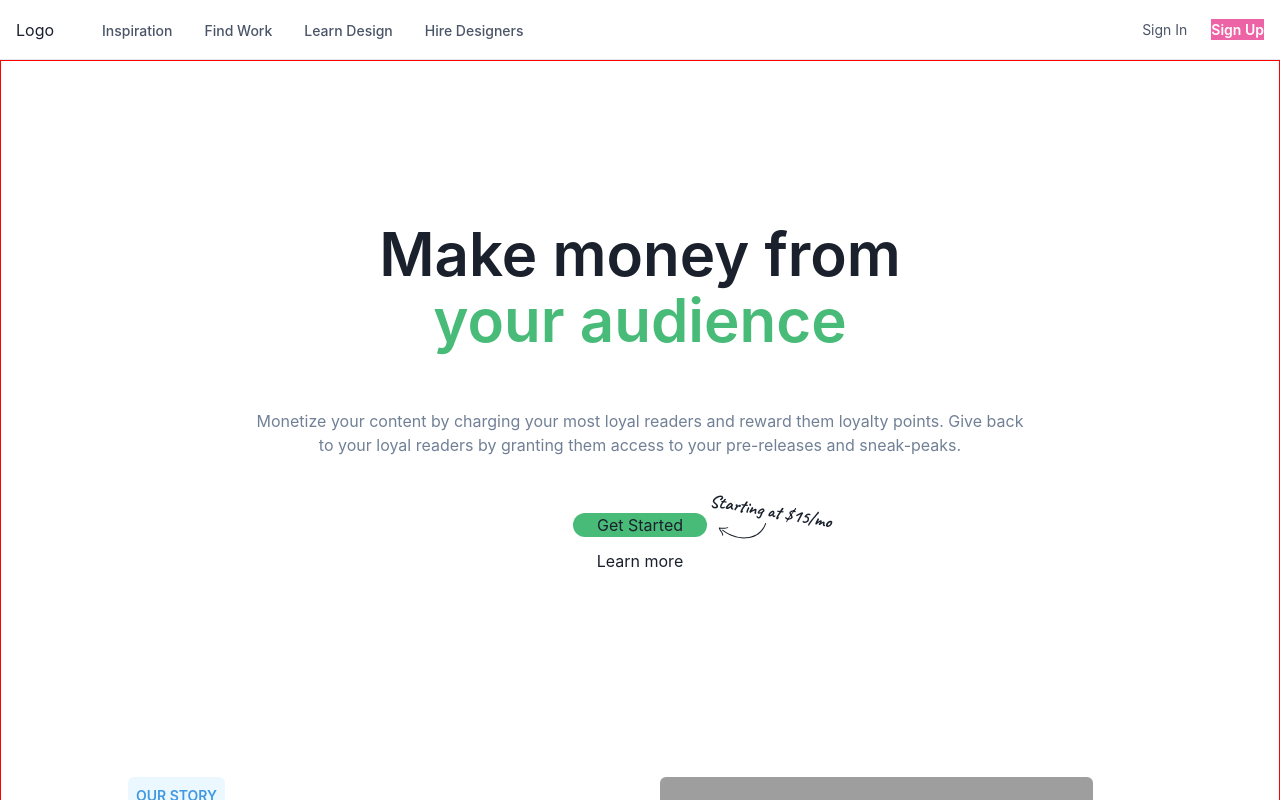
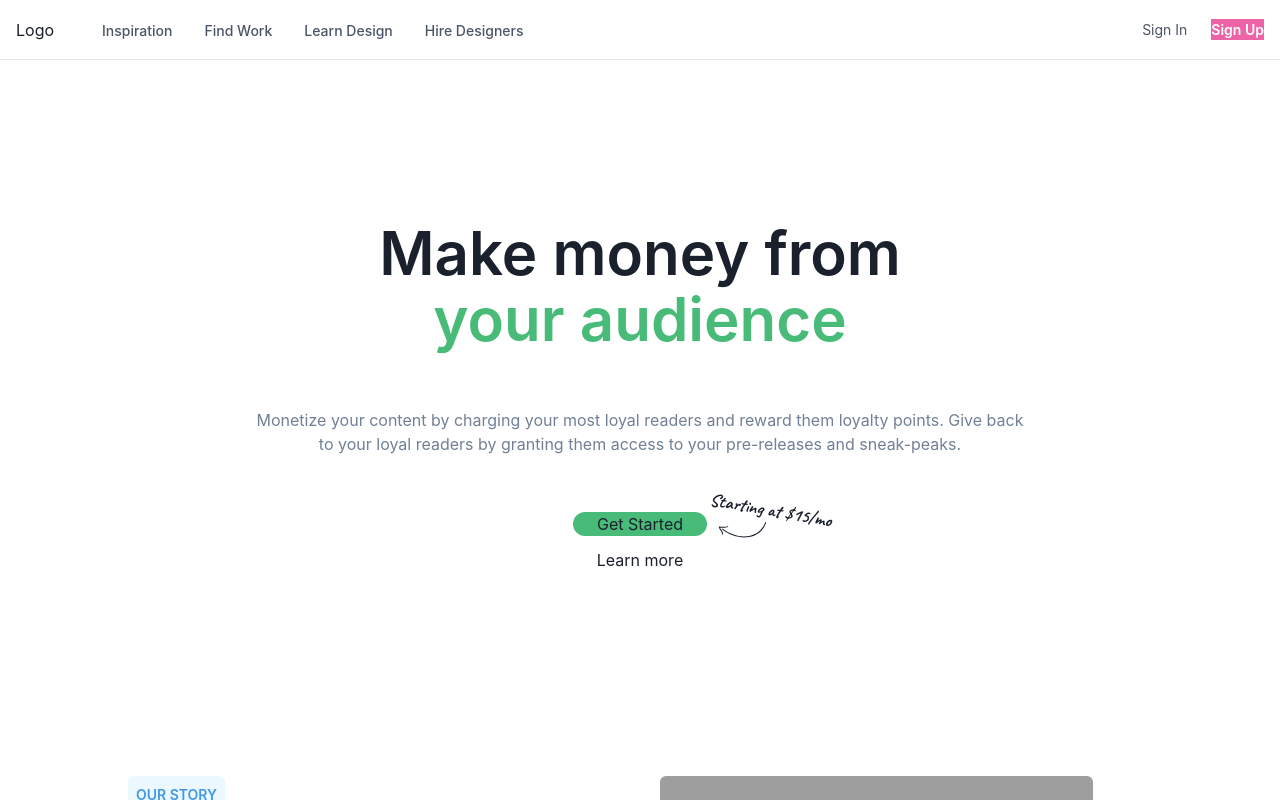
Before and after one commit to mbeps/landing-page, a Next.js app: page / in a window 1280 px wide. Shown: the top 800 px of the page. Built offline with nearby package versions, Linux system fonts and the light colour scheme; grey boxes are pictures that could not be loaded.

Commit message:
Removed leftover border

```diff
--- a/src/app/layout.tsx
+++ b/src/app/layout.tsx
@@ -20,7 +20,6 @@ export default function RootLayout({
             p="16px 0px"
             direction="column"
             justifyContent="center"
-            border="1px solid red"
             alignItems="center" // Add this line to center the content vertically
           >
             {children}
```
